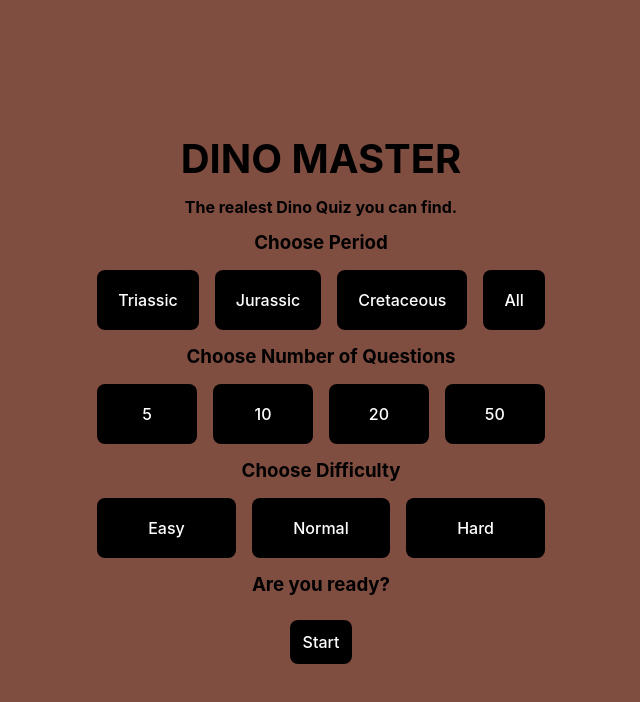
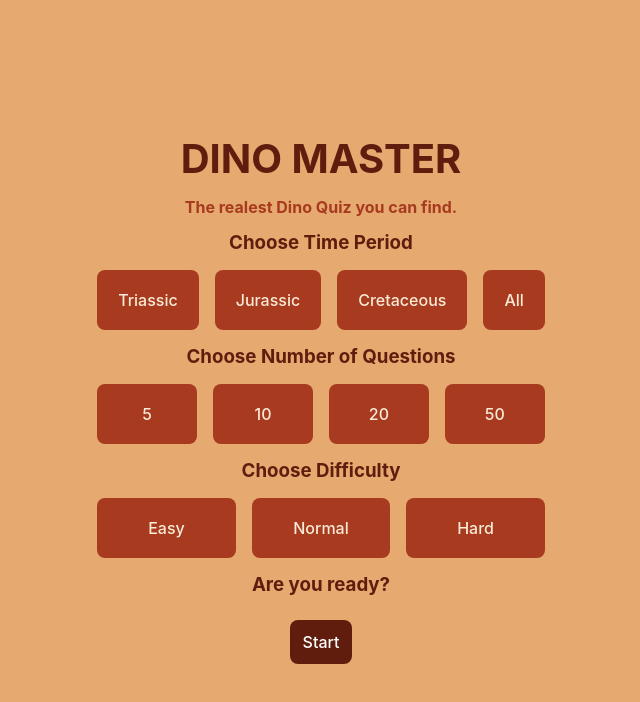
Before and after one commit to valudollar/dino-master, a React (Vite) app: page / in a window 1280 px wide. Shown: the top 702 px of the page, without its empty margins (319-959 px from the left). Built offline with nearby package versions, Linux system fonts and the light colour scheme.

Commit message:
colour setting

```diff
--- a/src/App.css
+++ b/src/App.css
@@ -22,6 +22,7 @@
   margin: 0.5rem;
   width: 80%;
   padding: 1rem;
+  background-color: #a73a1f;
 }
 
 .nextButton {
@@ -42,17 +43,20 @@
 .green {
   /* background-color: green; */
   /* border: 5px solid rgb(180, 255, 136); */
-  border: 5px solid #81e6ff;
+  border: 5px solid #1b890d;
 }
 
 .red {
-  border: 5px solid #ff9a81;
+  border: 5px solid #e7380c;
 }
 .black {
   background-color: black;
 }
 .blue {
-  border: 5px solid rgb(102, 102, 255);
+  border: 5px solid rgb(0, 0, 0);
+}
+.alert {
+  color: #dc3d16;
 }
 
 .button {
@@ -65,19 +69,10 @@
   justify-content: center;
   align-items: center;
 }
-.periodchoiceButton {
-  margin: 0.5rem;
-  width: 70%;
-  padding: 1rem;
-}
-
-.numberchoiceButton {
-  margin: 0.5rem;
-  width: 70%;
-  padding: 1rem;
-}
 
 .choiceButton {
+  background-color: #a73a1f;
+  color: antiquewhite;
   margin: 0.5rem;
   width: 70%;
   padding: 1rem;
--- a/src/Home.jsx
+++ b/src/Home.jsx
@@ -11,24 +11,37 @@ function Home() {
   const questionNumberOptions = ["5", "10", "20", "50"];
   const periodOptions = ["Triassic", "Jurassic", "Cretaceous", "All"];
   const difficultyOptions = ["Easy", "Normal", "Hard"];
+  const [numberSelected, setnumberSelected] = useState(false);
+  const [periodSelected, setperiodSelected] = useState(false);
+  const [difficultySelected, setdifficultySelected] = useState(false);
+  const [alert, setAlert] = useState("");
   const navigate = useNavigate();
 
   function chooseQuestions(e) {
     const number = e.target.value;
     setnoQns(number);
+    setnumberSelected(true);
   }
 
   function choosePeriod(e) {
     const choice = e.target.value;
     setPeriod(choice);
+    setperiodSelected(true);
   }
 
   function chooseDifficulty(e) {
     const choice = e.target.value;
     setDifficulty(choice);
+    setdifficultySelected(true);
   }
   function getReady() {
-    setReady(true);
+    if (
+      periodSelected === true &&
+      numberSelected === true &&
+      difficultySelected === true
+    ) {
+      setReady(true);
+    } else setAlert("Please complete quiz settings. ");
   }
   function startQuiz() {
     navigate("/quiz", { state: { number: noQns, time: period } });
@@ -39,6 +52,7 @@ function Home() {
       startQuiz();
     }
   }, [ready]);
+
   return (
     <>
       <body>
@@ -47,7 +61,8 @@ function Home() {
           <h4>The realest Dino Quiz you can find. </h4>
         </header>
         <section>
-          <h3>Choose Period </h3>
+          <h2 className="alert">{alert}</h2>
+          <h3>Choose Time Period </h3>
           <div className="choiceContainer">
             {periodOptions.map((option, id) => (
               <button
--- a/src/index.css
+++ b/src/index.css
@@ -1,12 +1,13 @@
 :root {
   font-family: Inter, system-ui, Avenir, Helvetica, Arial, sans-serif;
   /* line-height: 1.5; */
-  font-weight: 400;
+  font-weight: 500;
 
   /* color-scheme: light dark; */
   /* color: #ff9a81; */
-  color: black;
-  background-color: #804d41;
+  color: #601d0d;
+
+  background-color: #e6a970;
   /* color: rgba(255, 255, 255, 0.87); */
   /* background-color: #242424; */
 
@@ -42,18 +43,22 @@ body {
 h1 {
   font-size: 2.5rem;
   margin: 1rem;
+  color: #601d0d;
 
   /* font-size: 3.2em; */
   /* line-height: 1.1; */
 }
 h4 {
   margin: 0.5rem;
+  color: #a73a1f;
 }
 h2 {
   margin: 0.5rem;
+  color: #a73a1f;
 }
 h3 {
   margin: 0.5rem;
+  color: #601d0d;
 }
 button {
   border-radius: 8px;
@@ -62,7 +67,7 @@ button {
   font-size: 1em;
   font-weight: 500;
   font-family: inherit;
-  background-color: black;
+  background-color: #601d0d;
   color: white;
   cursor: pointer;
   /* min-width: 30rem; */
```
